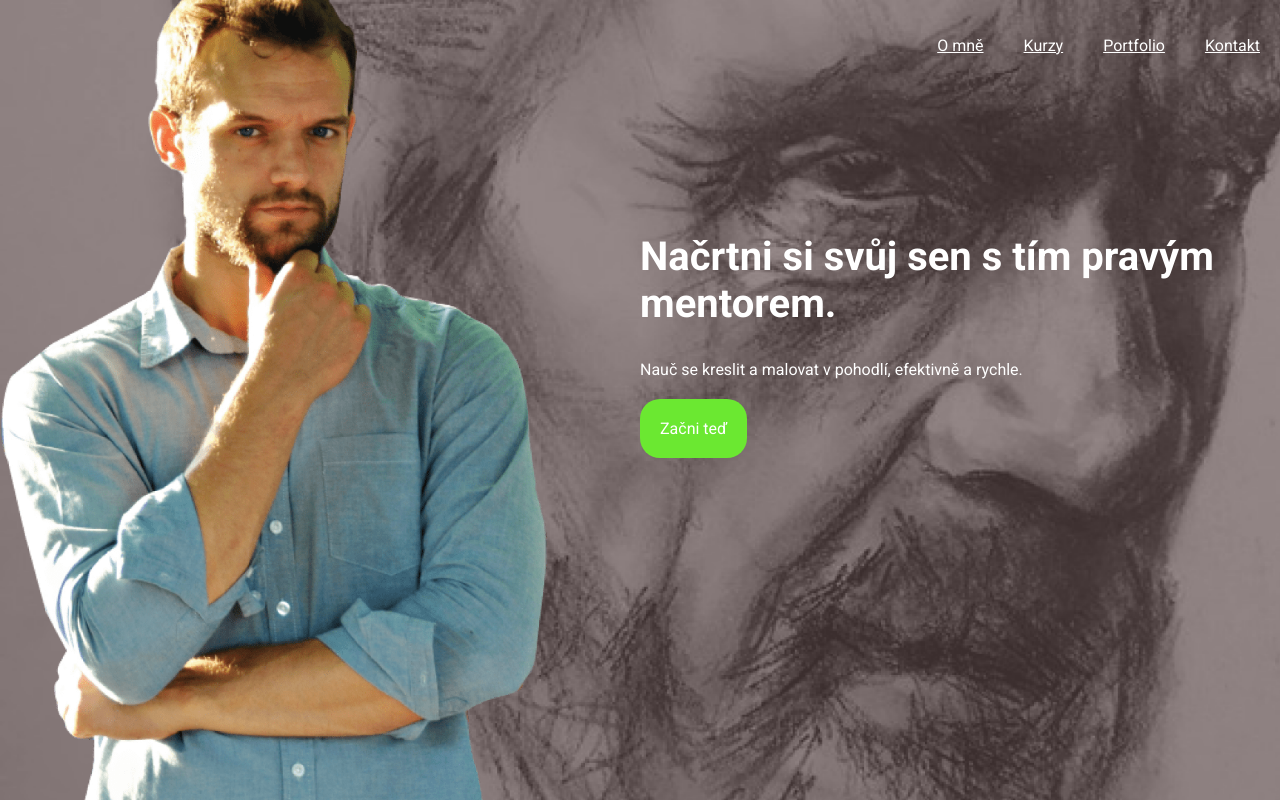
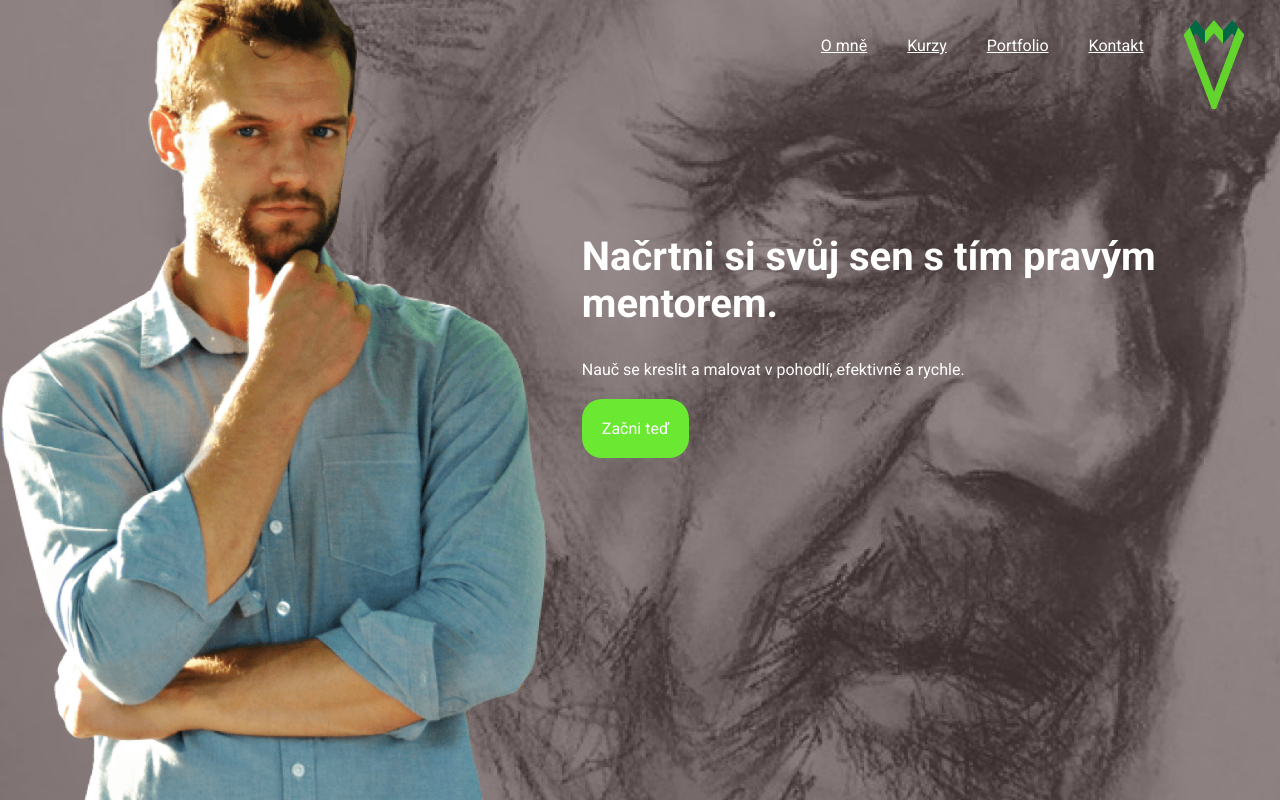
Before and after one commit to HTML-a-CSS-2/projekt-portfolio-ZuzaJak, a plain HTML site: page index.html in a window 1280 px wide. Shown: the top 802 px of the page. Drawn offline with Linux system fonts and the light colour scheme.

Commit message:
zanoreni BEM a svg logo

```diff
--- a/index.html
+++ b/index.html
@@ -23,6 +23,50 @@
           <li><a href="#kontakt">Kontakt</a></li>
         </ul>
       </nav>
+      <section class="first-page__logo">
+        <svg
+          version="1.1"
+          id="Layer_1"
+          xmlns="http://www.w3.org/2000/svg"
+          xmlns:xlink="http://www.w3.org/1999/xlink"
+          x="0px"
+          y="0px"
+          width="60px"
+          viewBox="0 0 120.076 178.316"
+          enable-background="new 0 0 120.076 178.316"
+          xml:space="preserve"
+        >
+          <g>
+            <polygon
+              fill="#006944"
+              points="78.105,48.04 59.988,26.297 41.871,48.04 23.75,26.296 12.096,40.28 1.522,26.672 23.75,0.002
+		41.871,21.743 59.99,0 78.105,21.743 96.223,0 118.745,27.026 107.875,40.28 96.223,26.297 	"
+            />
+          </g>
+          <g>
+            <polygon
+              fill="#62d42d"
+              points="18.424,32.686 11.578,14.605 1.522,26.672 25.367,51.371 	"
+            />
+            <polygon
+              fill="#62d42d"
+              points="101.547,32.686 108.393,14.605 118.745,27.026 94.604,51.371 	"
+            />
+            <polygon
+              fill="#62d42d"
+              points="59.99,0 41.871,21.743 41.871,48.04 59.988,26.297 78.105,48.04 78.105,21.743 	"
+            />
+            <path
+              fill="#62d42d"
+              d="M102.756,29.568l-42.75,114.326L17.258,29.568l-16.742,3.42l54.312,141.921h0.025
+		c0.854,2.003,2.839,3.407,5.153,3.407c2.315,0,4.301-1.404,5.154-3.407h0.025l54.279-141.724L102.756,29.568z"
+            />
+            <circle fill="#62d42d" cx="59.986" cy="172.569" r="5.748" />
+            <circle fill="#62d42d" cx="5.748" cy="30.616" r="5.748" />
+            <circle fill="#62d42d" cx="114.329" cy="30.616" r="5.748" />
+          </g>
+        </svg>
+      </section>
       <section class="first-page__block first-page__block--left">
         <img src="/img/vladimir.png" alt="" />
       </section>
--- a/styles.scss
+++ b/styles.scss
@@ -46,17 +46,21 @@ h3 {
     background-repeat: no-repeat;
     background-size: cover;
     display: grid;
-    grid-template-columns: 1fr 1fr;
+    grid-template-columns: 1fr 1fr 0.2fr;
     grid-template-rows: 1fr 3fr;
     grid-template-areas:
-      'first-left navigation'
-      'first-left first-right';
+      'first-left navigation logo'
+      'first-left first-right first-right';
     height: 100vh;
   }
   .first-page__nav {
     grid-area: navigation;
     display: flex;
     justify-content: flex-end;
+  }
+  .first-page__logo {
+    grid-area: logo;
+    padding: 20px;
   }
   .first-page__block--left {
     grid-area: first-left;
@@ -85,10 +89,10 @@ h3 {
     grid-template-areas:
       'header header header'
       'second-left second-middle second-right';
-  }
-  .second-page__header {
-    grid-area: header;
-    text-align: center;
+    &__header {
+      grid-area: header;
+      text-align: center;
+    }
   }
   .second-page__block {
     padding: 30px;
```
Also changed, not shown: img/Logo Vlada-09.svg (added), styles.css, 1 other file.
